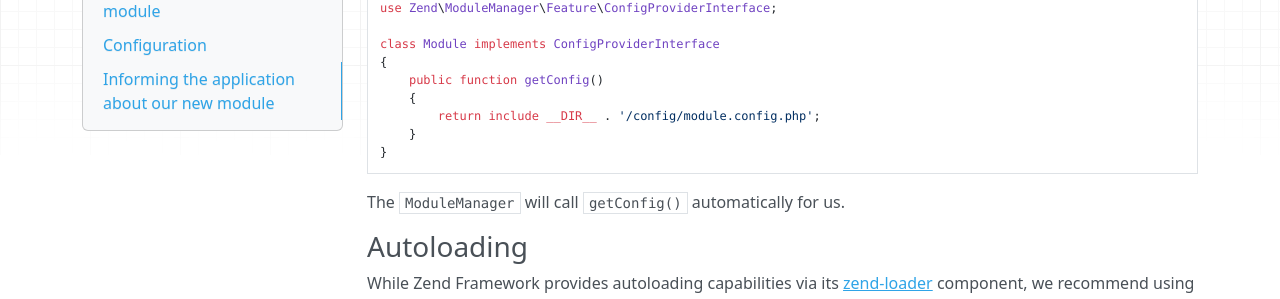
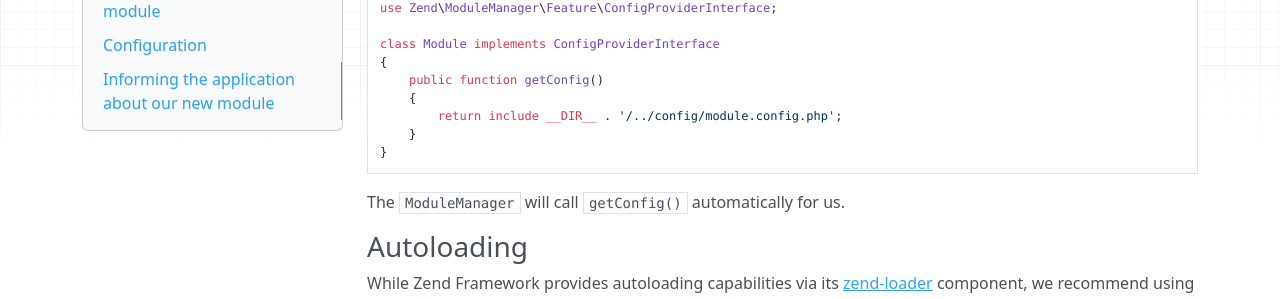
Before and after one commit to laminas/tutorials, an MkDocs documentation site: the page built from doc/book/getting-started/modules.md, in a window 1280 px wide and 900 px high, scrolled down 840 px. Shown: the part 151-450 px from the top of the window. Built offline with MkDocs 1.6.1, drawn with Linux system fonts in a browser that asks for light colours; nearby versions of some CDN libraries; old or Windows-style settings are respelled for this version of MkDocs.

````diff
--- a/doc/book/getting-started/modules.md
+++ b/doc/book/getting-started/modules.md
@@ -54,7 +54,7 @@ class Module implements ConfigProviderInterface
 {
     public function getConfig()
     {
-        return include __DIR__ . '/config/module.config.php';
+        return include __DIR__ . '/../config/module.config.php';
     }
 }
 ```
````
